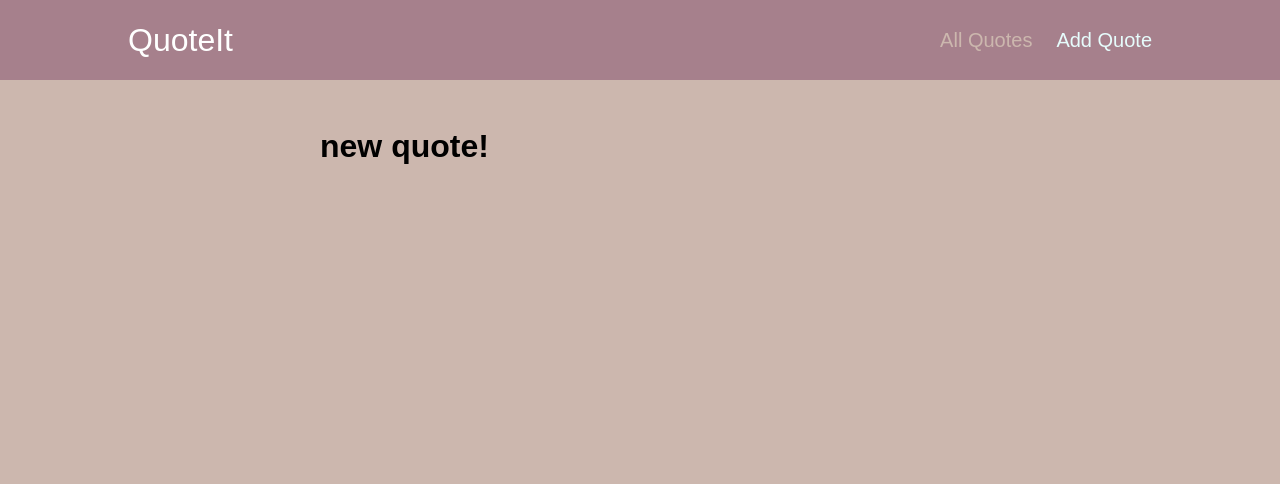
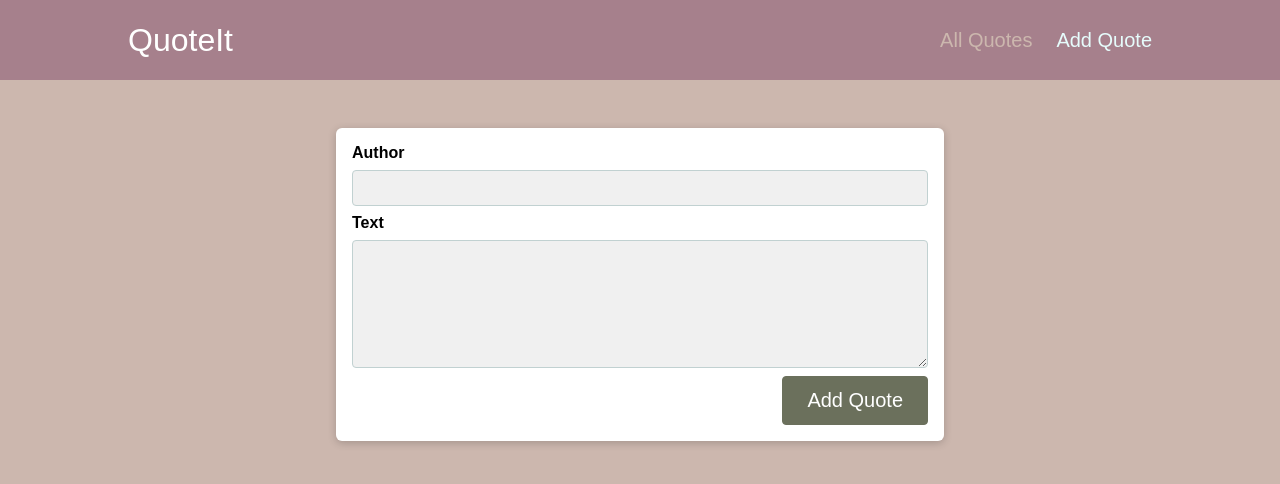
Before and after one commit to sidmohanty11/quote-it-react, a React (Create React App) app: page /newQuote in a window 1280 px wide. Shown: the top 484 px of the page. Built offline with nearby package versions, Linux system fonts and the light colour scheme.

Commit message:
prompting, programmatic navigation etc

```diff
--- a/src/App.js
+++ b/src/App.js
@@ -2,6 +2,7 @@ import { Route, Switch, Redirect } from 'react-router-dom';
 import Layout from './components/layout/Layout';
 import AllQuotes from './pages/AllQuotes';
 import NewQuote from './pages/NewQuote';
+import NotFound from './pages/NotFound';
 import QuoteDetail from './pages/QuoteDetail';
 
 function App() {
@@ -20,7 +21,10 @@ function App() {
         </Route>
         <Route path='/newQuote'>
           <NewQuote />
-        </Route>
+          </Route>
+          <Route path='*'>
+            <NotFound />
+          </Route>
         </Switch>
       </Layout>
     </div>
--- a/src/components/quotes/HighlightedQuote.js
+++ b/src/components/quotes/HighlightedQuote.js
@@ -3,7 +3,7 @@ import classes from './HighlightedQuote.module.css';
 const HighlightedQuote = (props) => {
   return (
     <figure className={classes.quote}>
-      <p>{props.text}</p>
+      <p><i>"{props.text}"</i></p>
       <figcaption>{props.author}</figcaption>
     </figure>
   );
--- a/src/components/quotes/HighlightedQuote.module.css
+++ b/src/components/quotes/HighlightedQuote.module.css
@@ -1,5 +1,5 @@
 .quote {
-  background-color: #162b2b;
+  background-color: #240046;
   color: white;
   border-radius: 6px;
   padding: 3rem;
@@ -16,5 +16,5 @@
   font-style: italic;
   font-size: 1.5rem;
   text-align: right;
-  color: #a1e0e0;
+  color: #fae0e4;
 }
--- a/src/components/quotes/QuoteForm.js
+++ b/src/components/quotes/QuoteForm.js
@@ -1,10 +1,12 @@
-import { useRef } from 'react';
+import { useRef, useState } from 'react';
+import { Prompt } from 'react-router-dom';
 
-import Card from '../ui/Card';
-import LoadingSpinner from '../ui/LoadingSpinner';
+import Card from '../UI/Card';
+import LoadingSpinner from '../UI/LoadingSpinner';
 import classes from './QuoteForm.module.css';
 
 const QuoteForm = (props) => {
+  const [isActive, setIsActive] = useState(false);
   const authorInputRef = useRef();
   const textInputRef = useRef();
 
@@ -19,9 +21,19 @@ const QuoteForm = (props) => {
     props.onAddQuote({ author: enteredAuthor, text: enteredText });
   }
 
+  const formFocusHandler = () => {
+    setIsActive(true);
+  }
+
+  const finishActive = () => {
+    setIsActive(false);
+  }
+
   return (
+    <>
+      <Prompt when={isActive} message={(loc)=>'Are you sure to leave the form? Any saved Data will be lost!'}/>
     <Card>
-      <form className={classes.form} onSubmit={submitFormHandler}>
+      <form onFocus={formFocusHandler} className={classes.form} onSubmit={submitFormHandler}>
         {props.isLoading && (
           <div className={classes.loading}>
             <LoadingSpinner />
@@ -37,10 +49,11 @@ const QuoteForm = (props) => {
           <textarea id='text' rows='5' ref={textInputRef}></textarea>
         </div>
         <div className={classes.actions}>
-          <button className='btn'>Add Quote</button>
+            <button onClick={finishActive} className='btn'>Add Quote</button>
         </div>
       </form>
-    </Card>
+      </Card>
+      </>
   );
 };
 
--- a/src/components/quotes/QuoteItem.js
+++ b/src/components/quotes/QuoteItem.js
@@ -1,3 +1,4 @@
+import { Link } from 'react-router-dom';
 import classes from './QuoteItem.module.css';
 
 const QuoteItem = (props) => {
@@ -9,9 +10,9 @@ const QuoteItem = (props) => {
         </blockquote>
         <figcaption>{props.author}</figcaption>
       </figure>
-      <a className='btn'>
+      <Link to={`/quotes/${props.id}`} className='btn'>
         View Fullscreen
-      </a>
+      </Link>
     </li>
   );
 };
--- a/src/components/quotes/QuoteItem.module.css
+++ b/src/components/quotes/QuoteItem.module.css
@@ -6,7 +6,7 @@
   align-items: flex-end;
   box-shadow: 0 2px 4px rgba(0, 0, 0, 0.2);
   border-radius: 6px;
-  background-color: #c2e7f0;
+  background-color: #f8edeb;
 }
 
 .item:last-of-type {
--- a/src/index.css
+++ b/src/index.css
@@ -14,6 +14,7 @@ body {
   display: flex;
   justify-content: center;
   align-items: center;
+  font-size: xx-large;
 }
 
 .focused {
@@ -24,18 +25,18 @@ body {
 
 .btn {
   text-decoration: none;
-  background-color: teal;
+  background-color: #6b705c;
   color: white;
   border-radius: 4px;
   padding: 0.75rem 1.5rem;
-  border: 1px solid teal;
+  border: 1px solid #6b705c;
   cursor: pointer;
 }
 
 .btn:hover,
 .btn:active {
-  background-color: #11acac;
-  border-color: #11acac;
+  background-color: #b7b7a4;
+  border-color: #b7b7a4;
 }
 
 .btn--flat {
--- a/src/pages/AllQuotes.js
+++ b/src/pages/AllQuotes.js
@@ -1,9 +1,15 @@
-import React from 'react'
+import React from 'react';
+import QuoteList from '../components/quotes/QuoteList';
+
+const QUOTES = [
+    { id: 'q1', author: 'Sid_11', text: 'lololololol' },
+    { id: 'q2', author: 'Sid_11', text: 'radhe radhe' },
+];
 
 const AllQuotes = () => {
     return (
         <div>
-            <h1>All quotes!</h1>
+            <QuoteList quotes={QUOTES}/>
         </div>
     )
 }
--- a/src/pages/NewQuote.js
+++ b/src/pages/NewQuote.js
@@ -1,9 +1,16 @@
-import React from 'react'
+import React from 'react';
+import QuoteForm from '../components/quotes/QuoteForm';
+//programmatic navigation
+import { useHistory } from 'react-router-dom';
 
 const NewQuote = () => {
+    const history = useHistory();
+    const addQuoteHandler = (quoteData) => {
+        history.push('/quotes');
+     };
     return (
         <div>
-            <h1>new quote!</h1>
+            <QuoteForm onAddQuote={addQuoteHandler}/>
         </div>
     )
 }
--- /dev/null
+++ b/src/pages/NotFound.js
@@ -0,0 +1,11 @@
+import React from 'react'
+
+const NotFound = () => {
+    return (
+        <div className='centered'>
+            404 Page Not Found!
+        </div>
+    )
+}
+
+export default NotFound;
--- a/src/pages/QuoteDetail.js
+++ b/src/pages/QuoteDetail.js
@@ -1,13 +1,23 @@
 import React from 'react';
 import { useParams, Route } from 'react-router-dom';
 import Comments from '../components/comments/Comments';
+import HighlightedQuote from '../components/quotes/HighlightedQuote';
+
+const QUOTES = [
+    { id: 'q1', author: 'Sid_11', text: 'lololololol' },
+    { id: 'q2', author: 'Sid_11', text: 'radhe radhe' },
+];
 
 const QuoteDetail = () => {
     const params = useParams();
+    const quote = QUOTES.find(q => q.id === params.quoteId);
+
+    if (!quote) {
+        return <p className='centered'>No Quote Found!</p>
+    }
     return (
         <>
-            <h1>quote detail</h1>
-            <h2>{params.quoteId}</h2>
+            <HighlightedQuote text={quote.text} author={quote.author}/>
             <Route path={`/quotes/${params.quoteId}/comments`}>
                 <Comments />
             </Route>
```
Also changed, not shown: 1 other file (tests, documents, lock files or other folders).
